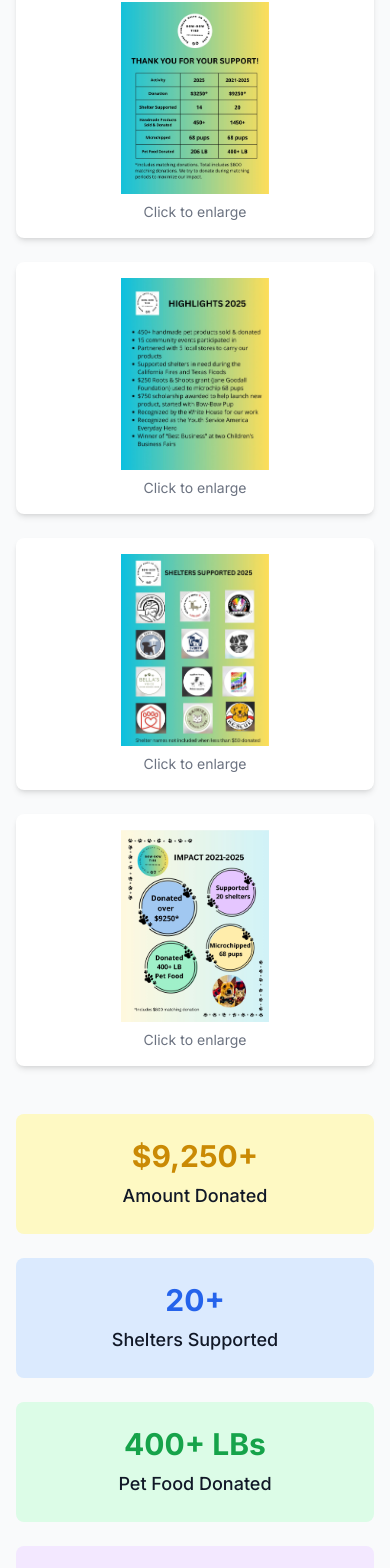
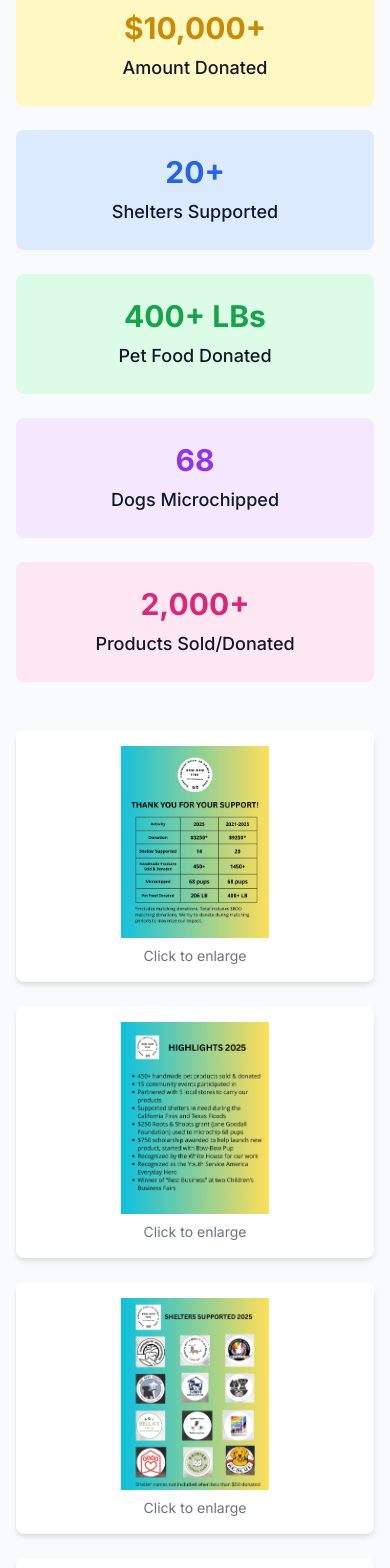
Before and after one commit to divisham21-cyber/Bow-Bow-Ties, a Next.js app: page / in a window 390 px wide. Shown: the part 2340-3908 px from the top of the page. Built offline with nearby package versions, Linux system fonts and the light colour scheme.

Commit message:
Changed impact, added box

```diff
--- a/lib/events.ts
+++ b/lib/events.ts
@@ -80,6 +80,14 @@ export const events: Event[] = [
     description: "Marketplace event at the Rusty Pelican! Support several entrpreneurs on a Mother's day event.",
     type: 'marketplace'
   },
+  {
+    id: 10,
+    title: "Kenmore Children's Business Fair",
+    date: '2026-09-05',
+    time: 'All Day',
+    description: 'Marketplace event in Kenmore! Support young local entrepreneurs.',
+    type: 'marketplace'
+  },
 ];
 
 export function getNextEvent(): Event | null {
--- a/pages/index.tsx
+++ b/pages/index.tsx
@@ -286,6 +286,33 @@ export default function Home() {
               <p className="text-lg text-gray-600">See how your support has made a difference in the lives of animals</p>
             </div>
 
+            <div className="grid grid-cols-1 md:grid-cols-2 lg:grid-cols-5 gap-6 mb-12">
+              <div className="bg-yellow-100 rounded-lg p-6 text-center">
+                <div className="text-3xl font-bold text-yellow-600 mb-2">$10,000+</div>
+                <div className="text-lg font-medium text-gray-900">Amount Donated</div>
+              </div>
+
+              <div className="bg-blue-100 rounded-lg p-6 text-center">
+                <div className="text-3xl font-bold text-blue-600 mb-2">20+</div>
+                <div className="text-lg font-medium text-gray-900">Shelters Supported</div>
+              </div>
+
+              <div className="bg-green-100 rounded-lg p-6 text-center">
+                <div className="text-3xl font-bold text-green-600 mb-2">400+ LBs</div>
+                <div className="text-lg font-medium text-gray-900">Pet Food Donated</div>
+              </div>
+
+              <div className="bg-purple-100 rounded-lg p-6 text-center">
+                <div className="text-3xl font-bold text-purple-600 mb-2">68</div>
+                <div className="text-lg font-medium text-gray-900">Dogs Microchipped</div>
+              </div>
+
+              <div className="bg-pink-100 rounded-lg p-6 text-center">
+                <div className="text-3xl font-bold text-pink-600 mb-2">2,000+</div>
+                <div className="text-lg font-medium text-gray-900">Products Sold/Donated</div>
+              </div>
+            </div>
+
             {/* Impact Photos Gallery */}
             <div className="mb-12">
               <div className="grid grid-cols-1 sm:grid-cols-2 lg:grid-cols-4 gap-6">
@@ -333,28 +360,6 @@ export default function Home() {
                   />
                   <p className="text-center text-sm text-gray-500 mt-2">Click to enlarge</p>
                 </div>
-              </div>
-            </div>
-
-            <div className="grid grid-cols-1 md:grid-cols-2 lg:grid-cols-4 gap-6">
-              <div className="bg-yellow-100 rounded-lg p-6 text-center">
-                <div className="text-3xl font-bold text-yellow-600 mb-2">$9,250+</div>
-                <div className="text-lg font-medium text-gray-900">Amount Donated</div>
-              </div>
-
-              <div className="bg-blue-100 rounded-lg p-6 text-center">
-                <div className="text-3xl font-bold text-blue-600 mb-2">20+</div>
-                <div className="text-lg font-medium text-gray-900">Shelters Supported</div>
-              </div>
-
-              <div className="bg-green-100 rounded-lg p-6 text-center">
-                <div className="text-3xl font-bold text-green-600 mb-2">400+ LBs</div>
-                <div className="text-lg font-medium text-gray-900">Pet Food Donated</div>
-              </div>
-
-              <div className="bg-purple-100 rounded-lg p-6 text-center">
-                <div className="text-3xl font-bold text-purple-600 mb-2">68</div>
-                <div className="text-lg font-medium text-gray-900">Dogs Microchipped</div>
               </div>
             </div>
 
@@ -460,7 +465,7 @@ export default function Home() {
                     <p className="text-gray-600">I started by making bow ties and gifting them to local animal shelters. But I was not sure, if it was enough and I was looking to do more.</p>
                     <p className="text-gray-600">In Summer 2021, I decided to sell a few bow ties at a lemonade stand, where I got a positive response. I realized that this allowed me to raise funds for the shelters which might be more helpful than gifting the bow ties. I started participating in pop-up stalls, children's business fairs, and establishing an online presence, and donated 50% of my sale proceeds.</p>
                      <p className="text-gray-600">The best part of my job is dressing up my pup Trixie, my supermodel along with hundreds of adorable animals!</p>
-                    <p className="text-gray-600">Since starting in 2021, we have donated over $9,250 and supported over 15 animal shelters. I hope that with your support, we can help raise funds for even more animals in need!</p>
+                    <p className="text-gray-600">Since starting in 2021, we have donated over $10,000 and supported over 15 animal shelters. I hope that with your support, we can help raise funds for even more animals in need!</p>
                   </div>
                 </div>
               </div>
```
